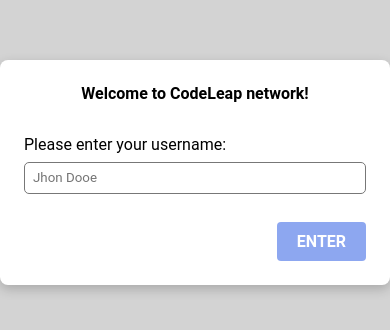
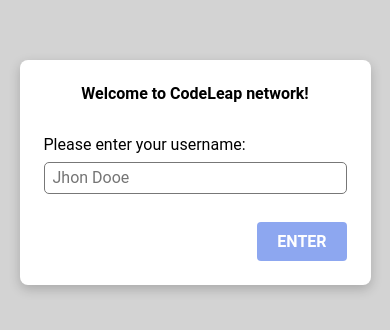
Before and after one commit to joaosilvateixeira33/code-leap, a React (Create React App) app: page / in a window 390 px wide. Shown: the part 250-580 px from the top of the page. Built offline with nearby package versions, Linux system fonts and the light colour scheme.

Commit message:
feat: mobile styles

```diff
--- a/src/components/Create/styled.js
+++ b/src/components/Create/styled.js
@@ -6,7 +6,7 @@
   display: flex;
   flex-direction: column;
   align-items: baseline;
-  width: 652px;
+  width: 95%;
   height: 355px;
   padding: 20px;
   border-radius: 16px;
@@ -36,4 +36,22 @@
     height: 83px;
     resize: none;
   }
+
+  @media (min-width: 768px) {
+    align-items: baseline; /* Restaura o alinhamento à esquerda */
+    width: 652px; /* Restaura a largura original */
+    height: 355px; /* Restaura a altura original (se desejado) */
+    gap: 10px; /* Restaura o espaçamento original */
+    p {
+      font-size: 22px; /* Restaura o tamanho da fonte original */
+      text-align: left; /* Restaura o alinhamento do título */
+    }
+    label {
+      font-size: 19px; /* Restaura o tamanho da fonte original */
+    }
+    textarea {
+      height: 83px; /* Restaura a altura original */
+      resize: none; /* Restaura o comportamento original de não redimensionar */
+    }
+  }
 `;
--- a/src/components/Feed/styled.js
+++ b/src/components/Feed/styled.js
@@ -2,9 +2,19 @@
 
 export const FeedContainer = styled.div`
   background-color: #ffffff;
-  width: 800px;
-  min-height: 100vh;
+  width: 100%;
+  max-width: 800px;
+  height: 100vh;
+  min-heght: 10vh;
+  margin: 0 auto;
+  padding: 20px 0;
+
+  @media (min-width: 768px) {
+    width: 800px;
+    padding: 0;
+  }
 `;
+
 export const FeedHeader = styled.div`
   background-color: #7695ec;
   color: #ffffffff;
--- a/src/components/Login/styled.js
+++ b/src/components/Login/styled.js
@@ -4,25 +4,36 @@
   background: white;
   padding: 24px;
   border-radius: 8px;
-    box-shadow: 0 4px 12px rgba(0,0,0,0.2);
-    width: 450px;
+  box-shadow: 0 4px 12px rgba(0, 0, 0, 0.2);
+  width: 90%;
+  max-width: 450px;
   text-align: left;
   display: flex;
   flex-direction: column;
   align-items: center;
   gap: 20px;
 
-    h2{
+  h2 {
     font-size: 16px;
     margin-bottom: 12px;
+    width: 100%;
+    text-align: center;
   }
 
-    input{
+  input {
     width: 100%;
     height: 32px;
     padding: 8px;
     margin: 8px 0;
     border: 1px solid #777777;
     border-radius: 5px;
+    font-size: 1rem; /* Tamanho de fonte relativo */
   }
-`
+
+  @media (min-width: 768px) {
+    width: 450px;
+    h2 {
+      text-align: left;
+    }
+  }
+`;
--- a/src/globalStyles.js
+++ b/src/globalStyles.js
@@ -21,7 +21,7 @@
     display: flex;
     align-items: center;
     justify-content: center;
-`
+`;
 
 export const ButtonGlobal = styled.button`
     margin-top: auto;
```
Lines whose indentation alone changed are shown as unchanged.
